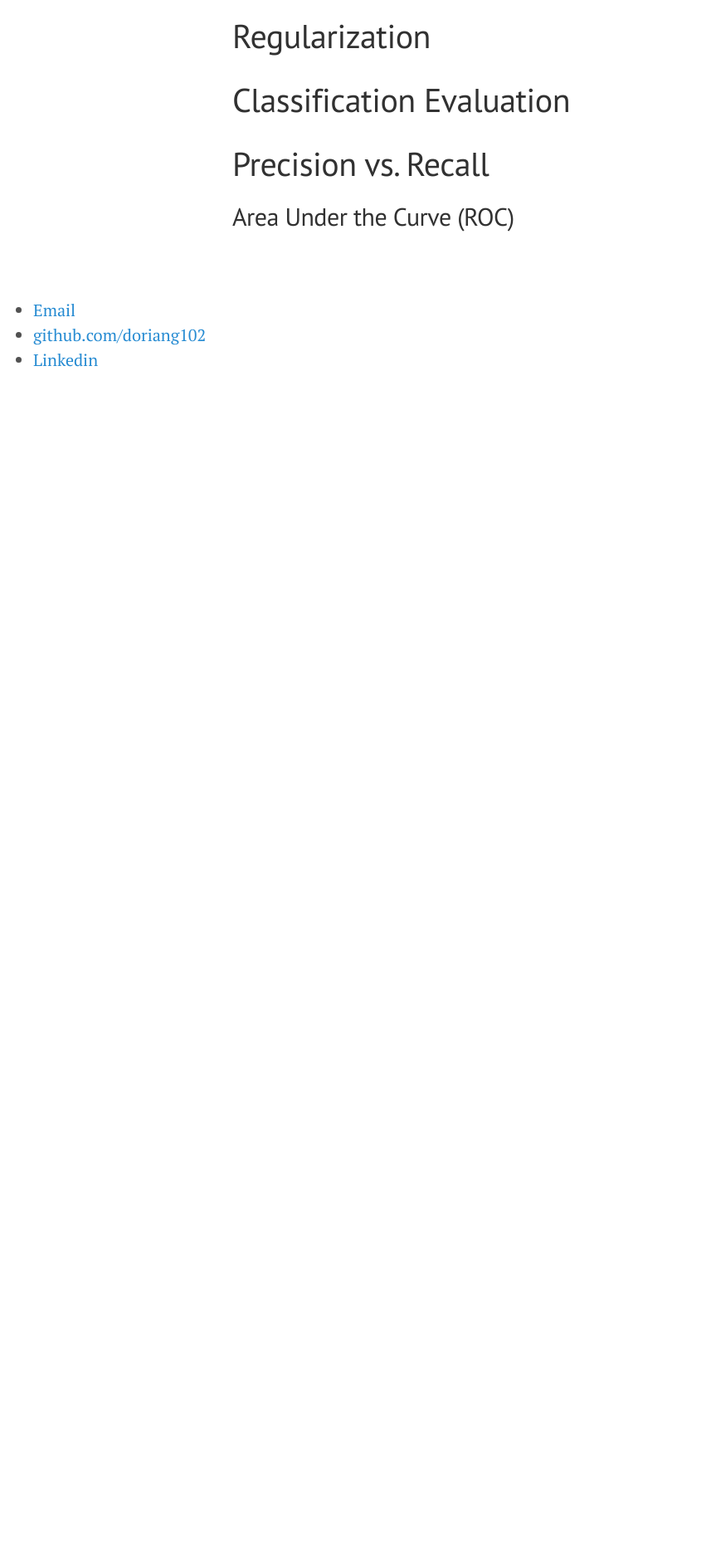
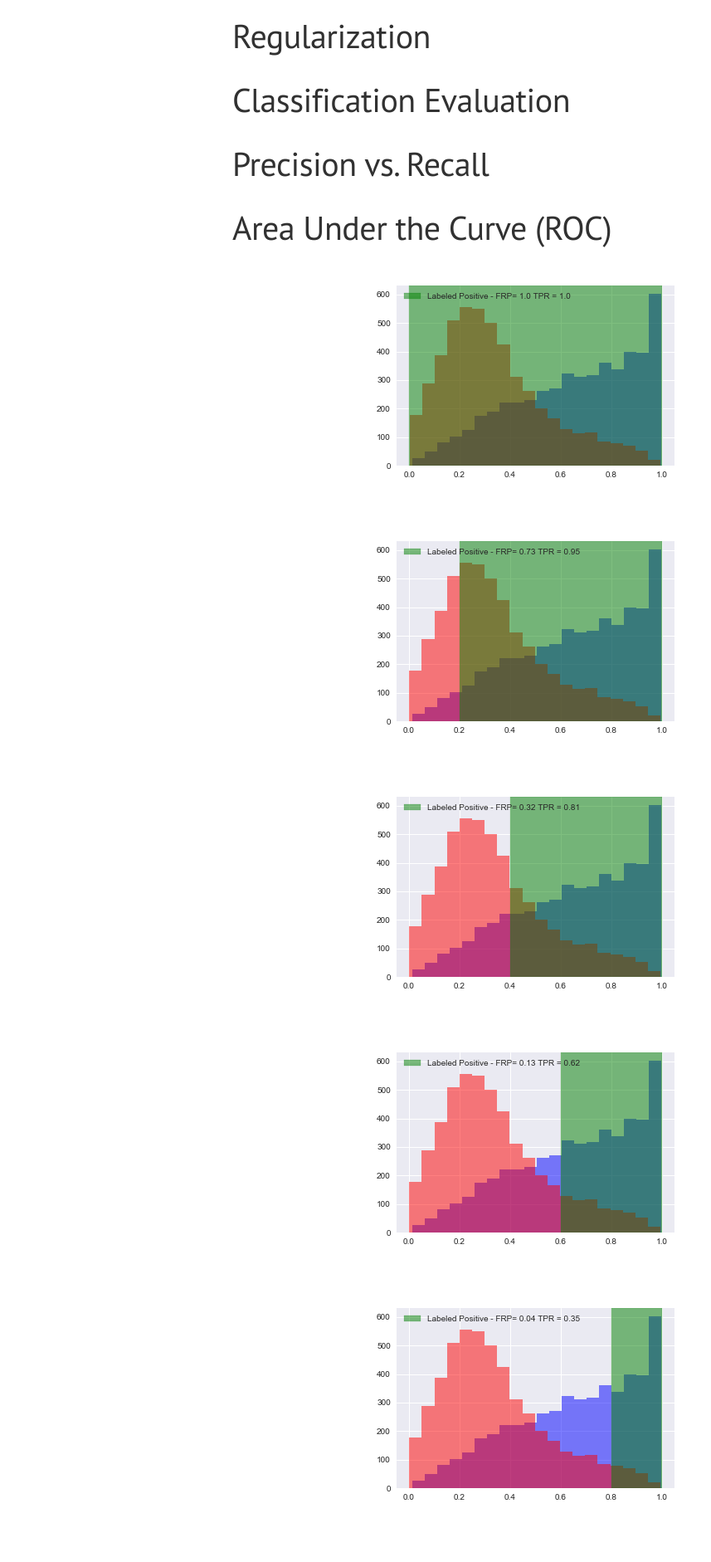
Before and after one commit to doriang102/doriang102.github.io, a Jekyll site: the page built from _posts/2017-11-01-introduction-to-classification.md, in a window 1280 px wide. Shown: the part 479-2361 px from the top of the page at 83% size, without its empty margins (0-857 px from the left). Built offline with Jekyll 4.4.1, drawn with Linux system fonts in a browser that asks for light colours; our own code applies the rules of GitHub Pages for plain Markdown files; before the commit the page ends 948 px from its top, so only the background shows below that.

Commit message:
Update 2017-11-01-introduction-to-classification.md

```diff
--- a/_posts/2017-11-01-introduction-to-classification.md
+++ b/_posts/2017-11-01-introduction-to-classification.md
@@ -12,4 +12,10 @@
 
 # Precision vs. Recall
 
-## Area Under the Curve (ROC)
+# Area Under the Curve (ROC)
+ ![](/img/roc_0.png?raw=true)
+ ![](/img/roc_2.png?raw=true)
+   ![](/img/roc_4.png?raw=true)
+    ![](/img/roc_6.png?raw=true)
+     ![](/img/roc_8.png?raw=true)
+      ![](/img/roc_9.png?raw=true)
```
